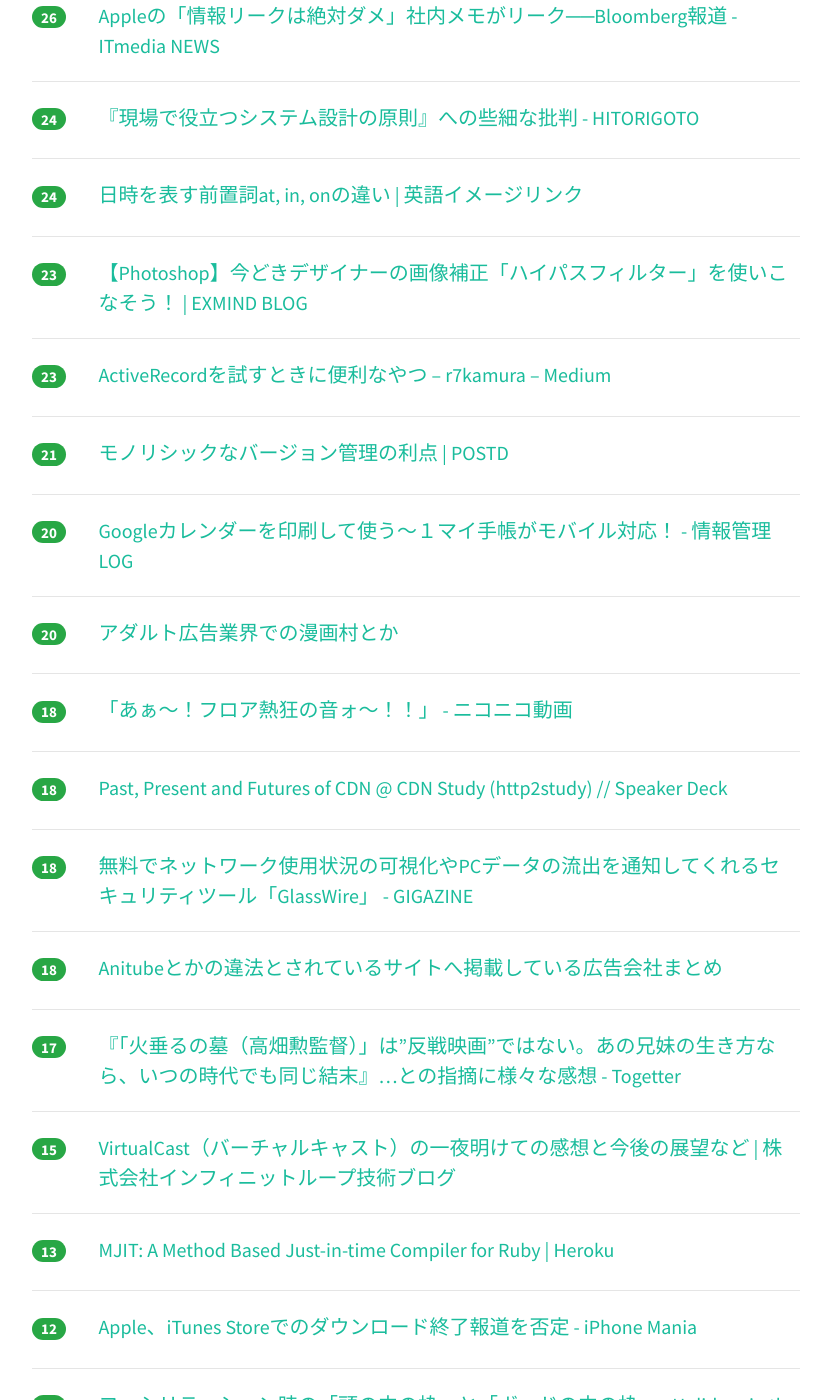
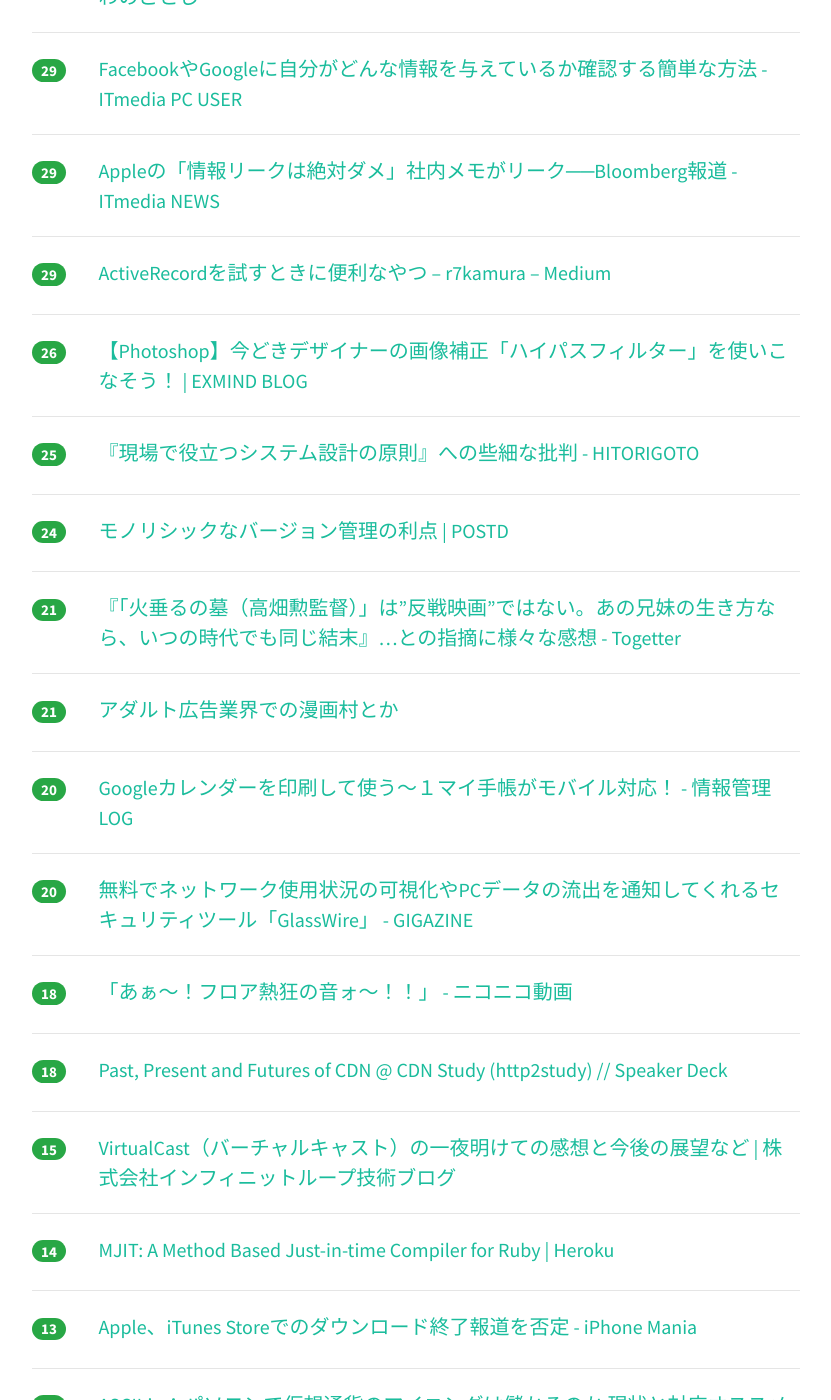
Before and after one commit to yatta47/hatena-matome-site, a Jekyll site: the page built from _posts/2018-04-15-hatena.md, in a window 1280 px wide and 1400 px high, scrolled down 1293 px. Shown: the whole window, without its empty margins (224-1055 px from the left). Built offline with Jekyll 4.4.1, drawn with Linux system fonts in a browser that asks for light colours; nearby versions of some CDN libraries; part of the change alters nothing that is shown; some of the changed text lies outside the part shown.

Commit message:
Updated 2018-04-15

```diff
--- a/_posts/2018-04-15-hatena.md
+++ b/_posts/2018-04-15-hatena.md
@@ -1,89 +1,104 @@
 ---
 layout: post
 title:  "2018-04-15 はてぶIT"
-date:   2018-04-15 14:01:17
+date:   2018-04-15 15:01:10
 tags: [it-hotentry]
 ---
-32 件のデータあり
+33 件のデータあり
 
 <hr><div class="row">
-<div class="col-1"><span class="badge badge-pill badge-success h2">168</span></div>
+<div class="col-1"><span class="badge badge-pill badge-success h2">187</span></div>
 <div class="col-11"><a href='https://vuepress.vuejs.org/' target='_blank'>VuePress</a></div>
 </div>
 <hr>
 <div class="row">
-<div class="col-1"><span class="badge badge-pill badge-success h2">84</span></div>
+<div class="col-1"><span class="badge badge-pill badge-success h2">107</span></div>
+<div class="col-11"><a href='https://gigazine.net/news/20180415-grammarly/' target='_blank'>スペルだけではなく英文法のミスも修正してくれて課題に仕事に大活躍なブラウザ拡張機能「Grammarly」 - GIGAZINE</a></div>
+</div>
+<hr>
+<div class="row">
+<div class="col-1"><span class="badge badge-pill badge-success h2">98</span></div>
 <div class="col-11"><a href='http://mizchi.hatenablog.com/entry/2018/04/15/011520' target='_blank'>キャッシュフレンドリーなステートレスアプリケーション設計について考える #CDN_Study - mizchi's blog</a></div>
 </div>
 <hr>
 <div class="row">
-<div class="col-1"><span class="badge badge-pill badge-success h2">76</span></div>
-<div class="col-11"><a href='https://gigazine.net/news/20180415-grammarly/' target='_blank'>スペルだけではなく英文法のミスも修正してくれて課題に仕事に大活躍なブラウザ拡張機能「Grammarly」 - GIGAZINE</a></div>
+<div class="col-1"><span class="badge badge-pill badge-success h2">77</span></div>
+<div class="col-11"><a href='https://anond.hatelabo.jp/20180415014902' target='_blank'>COMIC快楽天を無修正で合法的に閲覧する方法</a></div>
 </div>
 <hr>
 <div class="row">
-<div class="col-1"><span class="badge badge-pill badge-success h2">40</span></div>
+<div class="col-1"><span class="badge badge-pill badge-success h2">45</span></div>
 <div class="col-11"><a href='http://sleepymame.hatenablog.com/entry/2018/04/09/103210' target='_blank'>高畑勲さんが危惧した「清太を糾弾する私たち」 - 酒をこぼすブログ</a></div>
 </div>
 <hr>
 <div class="row">
-<div class="col-1"><span class="badge badge-pill badge-success h2">37</span></div>
-<div class="col-11"><a href='https://anond.hatelabo.jp/20180415014902' target='_blank'>COMIC快楽天を無修正で合法的に閲覧する方法</a></div>
+<div class="col-1"><span class="badge badge-pill badge-success h2">39</span></div>
+<div class="col-11"><a href='https://www.slideshare.net/DickChoi/redux-mobx-93853358' target='_blank'>なぜ私はReduxをやめて MobXを使うようになったのか</a></div>
 </div>
 <hr>
 <div class="row">
-<div class="col-1"><span class="badge badge-pill badge-success h2">36</span></div>
+<div class="col-1"><span class="badge badge-pill badge-success h2">39</span></div>
+<div class="col-11"><a href='https://anond.hatelabo.jp/20180415115843' target='_blank'>Anitubeとかの違法とされているサイトへ掲載している広告会社まとめ</a></div>
+</div>
+<hr>
+<div class="row">
+<div class="col-1"><span class="badge badge-pill badge-success h2">38</span></div>
 <div class="col-11"><a href='http://www.nurs.or.jp/~ogochan/essay/archives/5129' target='_blank'>「インターネット老人会」 | おごちゃんの雑文</a></div>
 </div>
 <hr>
 <div class="row">
-<div class="col-1"><span class="badge badge-pill badge-success h2">34</span></div>
-<div class="col-11"><a href='https://www.slideshare.net/DickChoi/redux-mobx-93853358' target='_blank'>なぜ私はReduxをやめて MobXを使うようになったのか</a></div>
-</div>
-<hr>
-<div class="row">
-<div class="col-1"><span class="badge badge-pill badge-success h2">34</span></div>
+<div class="col-1"><span class="badge badge-pill badge-success h2">35</span></div>
 <div class="col-11"><a href='https://medium.com/liaro-engineering-blog/eed920be46c9' target='_blank'>機械学習のためのGithub、CometMLを使ってみた – Liaro Engineering Blog – Medium</a></div>
 </div>
 <hr>
 <div class="row">
-<div class="col-1"><span class="badge badge-pill badge-success h2">27</span></div>
+<div class="col-1"><span class="badge badge-pill badge-success h2">29</span></div>
+<div class="col-11"><a href='https://www.english-speaking.jp/difference-between-at-in-and-on-for-time-or-date/' target='_blank'>日時を表す前置詞at, in, onの違い | 英語イメージリンク</a></div>
+</div>
+<hr>
+<div class="row">
+<div class="col-1"><span class="badge badge-pill badge-success h2">29</span></div>
 <div class="col-11"><a href='http://azanaerunawano5to4.hatenablog.com/entry/2018/04/15/002425' target='_blank'>「スプレッドシートを使ったお仕事」の基本問題を考えてみた - あざなえるなわのごとし</a></div>
 </div>
 <hr>
 <div class="row">
-<div class="col-1"><span class="badge badge-pill badge-success h2">27</span></div>
+<div class="col-1"><span class="badge badge-pill badge-success h2">29</span></div>
 <div class="col-11"><a href='http://www.itmedia.co.jp/pcuser/articles/1804/15/news012.html' target='_blank'>FacebookやGoogleに自分がどんな情報を与えているか確認する簡単な方法 - ITmedia PC USER</a></div>
 </div>
 <hr>
 <div class="row">
-<div class="col-1"><span class="badge badge-pill badge-success h2">26</span></div>
+<div class="col-1"><span class="badge badge-pill badge-success h2">29</span></div>
 <div class="col-11"><a href='http://www.itmedia.co.jp/news/articles/1804/15/news015.html' target='_blank'>Appleの「情報リークは絶対ダメ」社内メモがリーク──Bloomberg報道 - ITmedia NEWS</a></div>
 </div>
 <hr>
 <div class="row">
-<div class="col-1"><span class="badge badge-pill badge-success h2">24</span></div>
+<div class="col-1"><span class="badge badge-pill badge-success h2">29</span></div>
+<div class="col-11"><a href='https://medium.com/@r7kamura/f5a10a8c17d8' target='_blank'>ActiveRecordを試すときに便利なやつ – r7kamura – Medium</a></div>
+</div>
+<hr>
+<div class="row">
+<div class="col-1"><span class="badge badge-pill badge-success h2">26</span></div>
+<div class="col-11"><a href='https://www.xws.jp/blog/2017/photoshop-tips-highpass' target='_blank'>【Photoshop】今どきデザイナーの画像補正「ハイパスフィルター」を使いこなそう！ | EXMIND BLOG</a></div>
+</div>
+<hr>
+<div class="row">
+<div class="col-1"><span class="badge badge-pill badge-success h2">25</span></div>
 <div class="col-11"><a href='http://blog.hidenorigoto.com/entry/2018/04/14/014542' target='_blank'>『現場で役立つシステム設計の原則』への些細な批判 - HITORIGOTO</a></div>
 </div>
 <hr>
 <div class="row">
 <div class="col-1"><span class="badge badge-pill badge-success h2">24</span></div>
-<div class="col-11"><a href='https://www.english-speaking.jp/difference-between-at-in-and-on-for-time-or-date/' target='_blank'>日時を表す前置詞at, in, onの違い | 英語イメージリンク</a></div>
-</div>
-<hr>
-<div class="row">
-<div class="col-1"><span class="badge badge-pill badge-success h2">23</span></div>
-<div class="col-11"><a href='https://www.xws.jp/blog/2017/photoshop-tips-highpass' target='_blank'>【Photoshop】今どきデザイナーの画像補正「ハイパスフィルター」を使いこなそう！ | EXMIND BLOG</a></div>
-</div>
-<hr>
-<div class="row">
-<div class="col-1"><span class="badge badge-pill badge-success h2">23</span></div>
-<div class="col-11"><a href='https://medium.com/@r7kamura/f5a10a8c17d8' target='_blank'>ActiveRecordを試すときに便利なやつ – r7kamura – Medium</a></div>
+<div class="col-11"><a href='https://postd.cc/monorepo/' target='_blank'>モノリシックなバージョン管理の利点 | POSTD</a></div>
 </div>
 <hr>
 <div class="row">
 <div class="col-1"><span class="badge badge-pill badge-success h2">21</span></div>
-<div class="col-11"><a href='https://postd.cc/monorepo/' target='_blank'>モノリシックなバージョン管理の利点 | POSTD</a></div>
+<div class="col-11"><a href='https://togetter.com/li/1218187' target='_blank'>『「火垂るの墓（高畑勲監督）」は”反戦映画”ではない。あの兄妹の生き方なら、いつの時代でも同じ結末』…との指摘に様々な感想 - Togetter</a></div>
+</div>
+<hr>
+<div class="row">
+<div class="col-1"><span class="badge badge-pill badge-success h2">21</span></div>
+<div class="col-11"><a href='https://web.archive.org/web/20180305152126/https://anond.hatelabo.jp/20180305233424' target='_blank'>アダルト広告業界での漫画村とか</a></div>
 </div>
 <hr>
 <div class="row">
@@ -93,7 +108,7 @@ tags: [it-hotentry]
 <hr>
 <div class="row">
 <div class="col-1"><span class="badge badge-pill badge-success h2">20</span></div>
-<div class="col-11"><a href='https://web.archive.org/web/20180305152126/https://anond.hatelabo.jp/20180305233424' target='_blank'>アダルト広告業界での漫画村とか</a></div>
+<div class="col-11"><a href='https://gigazine.net/news/20140826-glasswire/' target='_blank'>無料でネットワーク使用状況の可視化やPCデータの流出を通知してくれるセキュリティツール「GlassWire」 - GIGAZINE</a></div>
 </div>
 <hr>
 <div class="row">
@@ -107,43 +122,28 @@ tags: [it-hotentry]
 </div>
 <hr>
 <div class="row">
-<div class="col-1"><span class="badge badge-pill badge-success h2">18</span></div>
-<div class="col-11"><a href='https://gigazine.net/news/20140826-glasswire/' target='_blank'>無料でネットワーク使用状況の可視化やPCデータの流出を通知してくれるセキュリティツール「GlassWire」 - GIGAZINE</a></div>
-</div>
-<hr>
-<div class="row">
-<div class="col-1"><span class="badge badge-pill badge-success h2">18</span></div>
-<div class="col-11"><a href='https://anond.hatelabo.jp/20180415115843' target='_blank'>Anitubeとかの違法とされているサイトへ掲載している広告会社まとめ</a></div>
-</div>
-<hr>
-<div class="row">
-<div class="col-1"><span class="badge badge-pill badge-success h2">17</span></div>
-<div class="col-11"><a href='https://togetter.com/li/1218187' target='_blank'>『「火垂るの墓（高畑勲監督）」は”反戦映画”ではない。あの兄妹の生き方なら、いつの時代でも同じ結末』…との指摘に様々な感想 - Togetter</a></div>
-</div>
-<hr>
-<div class="row">
 <div class="col-1"><span class="badge badge-pill badge-success h2">15</span></div>
 <div class="col-11"><a href='https://www.infiniteloop.co.jp/blog/2018/04/virtualcast-kongo/' target='_blank'>VirtualCast（バーチャルキャスト）の一夜明けての感想と今後の展望など | 株式会社インフィニットループ技術ブログ</a></div>
 </div>
 <hr>
 <div class="row">
-<div class="col-1"><span class="badge badge-pill badge-success h2">13</span></div>
+<div class="col-1"><span class="badge badge-pill badge-success h2">14</span></div>
 <div class="col-11"><a href='https://blog.heroku.com/ruby-mjit' target='_blank'>MJIT: A Method Based Just-in-time Compiler for Ruby | Heroku</a></div>
 </div>
 <hr>
 <div class="row">
+<div class="col-1"><span class="badge badge-pill badge-success h2">13</span></div>
+<div class="col-11"><a href='https://iphone-mania.jp/news-209602/' target='_blank'>Apple、iTunes Storeでのダウンロード終了報道を否定 - iPhone Mania</a></div>
+</div>
+<hr>
+<div class="row">
 <div class="col-1"><span class="badge badge-pill badge-success h2">12</span></div>
-<div class="col-11"><a href='https://iphone-mania.jp/news-209602/' target='_blank'>Apple、iTunes Storeでのダウンロード終了報道を否定 - iPhone Mania</a></div>
+<div class="col-11"><a href='http://ascii.jp/limit/group/ida/elem/000/001/656/1656370/' target='_blank'>ASCII.jp：パソコンで仮想通貨のマイニングは儲かるのか 現状と対応オススメパーツ紹介 (1/6)</a></div>
 </div>
 <hr>
 <div class="row">
 <div class="col-1"><span class="badge badge-pill badge-success h2">11</span></div>
 <div class="col-11"><a href='http://akrmiya.hatenablog.com/entry/2018/04/14/175129' target='_blank'>ファシリテーション時の「頭の中の枠」と「ボードの中の枠」 - Holidays in the Sun</a></div>
-</div>
-<hr>
-<div class="row">
-<div class="col-1"><span class="badge badge-pill badge-success h2">10</span></div>
-<div class="col-11"><a href='http://ascii.jp/limit/group/ida/elem/000/001/656/1656370/' target='_blank'>ASCII.jp：パソコンで仮想通貨のマイニングは儲かるのか 現状と対応オススメパーツ紹介 (1/6)</a></div>
 </div>
 <hr>
 <div class="row">
@@ -162,6 +162,11 @@ tags: [it-hotentry]
 </div>
 <hr>
 <div class="row">
+<div class="col-1"><span class="badge badge-pill badge-success h2">8</span></div>
+<div class="col-11"><a href='http://www.nicovideo.jp/watch/sm33050398' target='_blank'>【初音ミク】Straightforward【オリジナル】 - ニコニコ動画</a></div>
+</div>
+<hr>
+<div class="row">
 <div class="col-1"><span class="badge badge-pill badge-success h2">7</span></div>
 <div class="col-11"><a href='http://b.hatena.ne.jp/entry/s/togetter.com/li/1217451' target='_blank'>はてなブックマーク - ゴールデンカムイを「アイヌの人権」「女の人権」という視点で見られると不快になるから「普通」に読んで - Togetter</a></div>
 </div>
```
